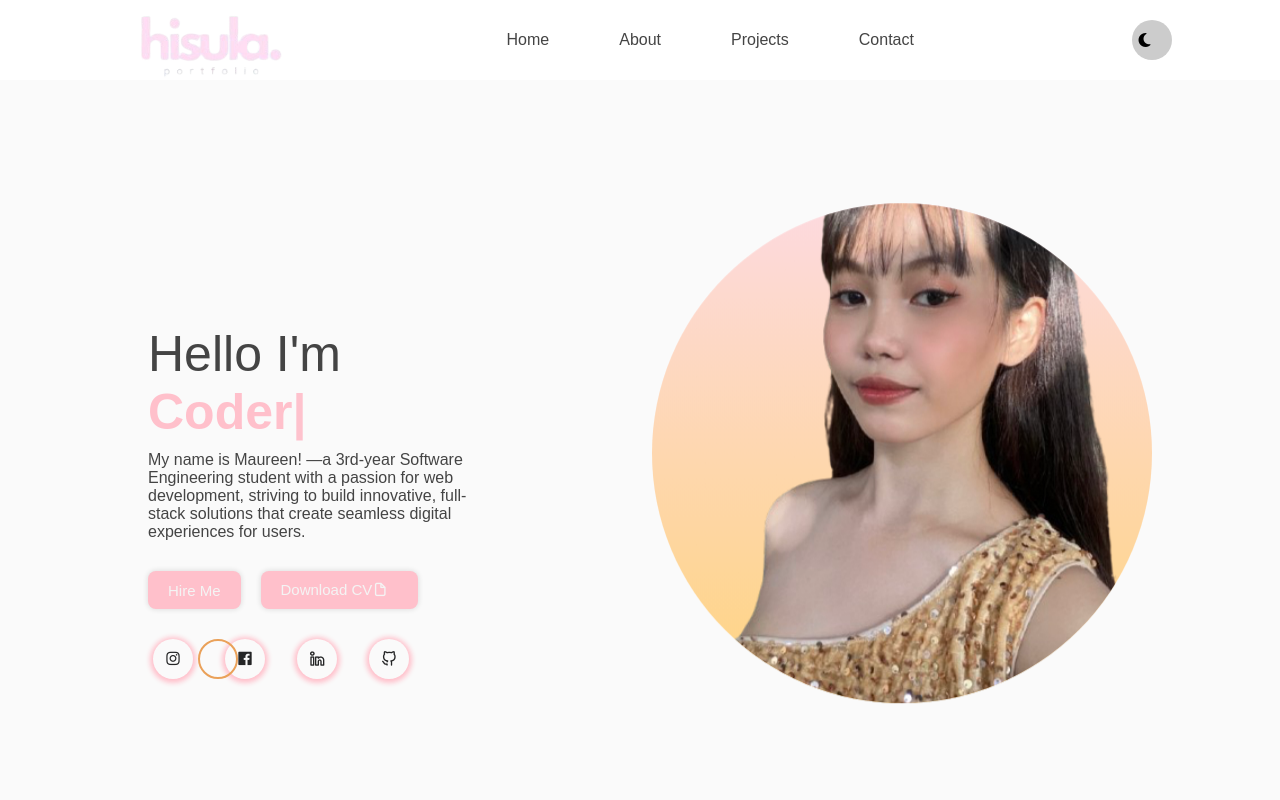
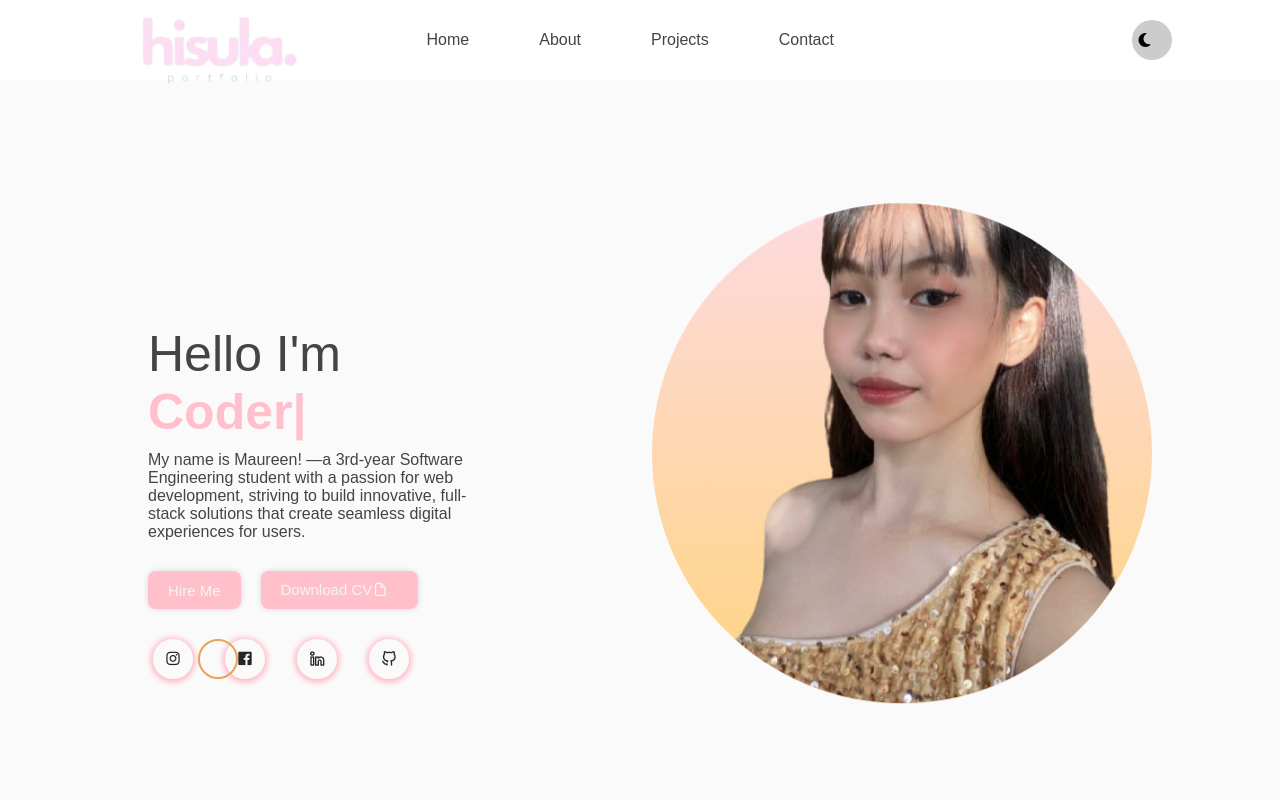
Before and after one commit to maureenhisula/Portfolio, a plain HTML site: page index.html in a window 1280 px wide. Shown: the top 800 px of the page. Drawn offline with nearby package versions, Linux system fonts and the light colour scheme.

Commit message:
Portfolio

```diff
--- a/style.css
+++ b/style.css
@@ -83,7 +83,8 @@ nav{
 }
 .myLogo {
     max-height: 90vh;
-    width: 20vh;
+    width: 22vh;
+    position: fixed;
 }
 .nav-name{
     font-size: 30px;
```
